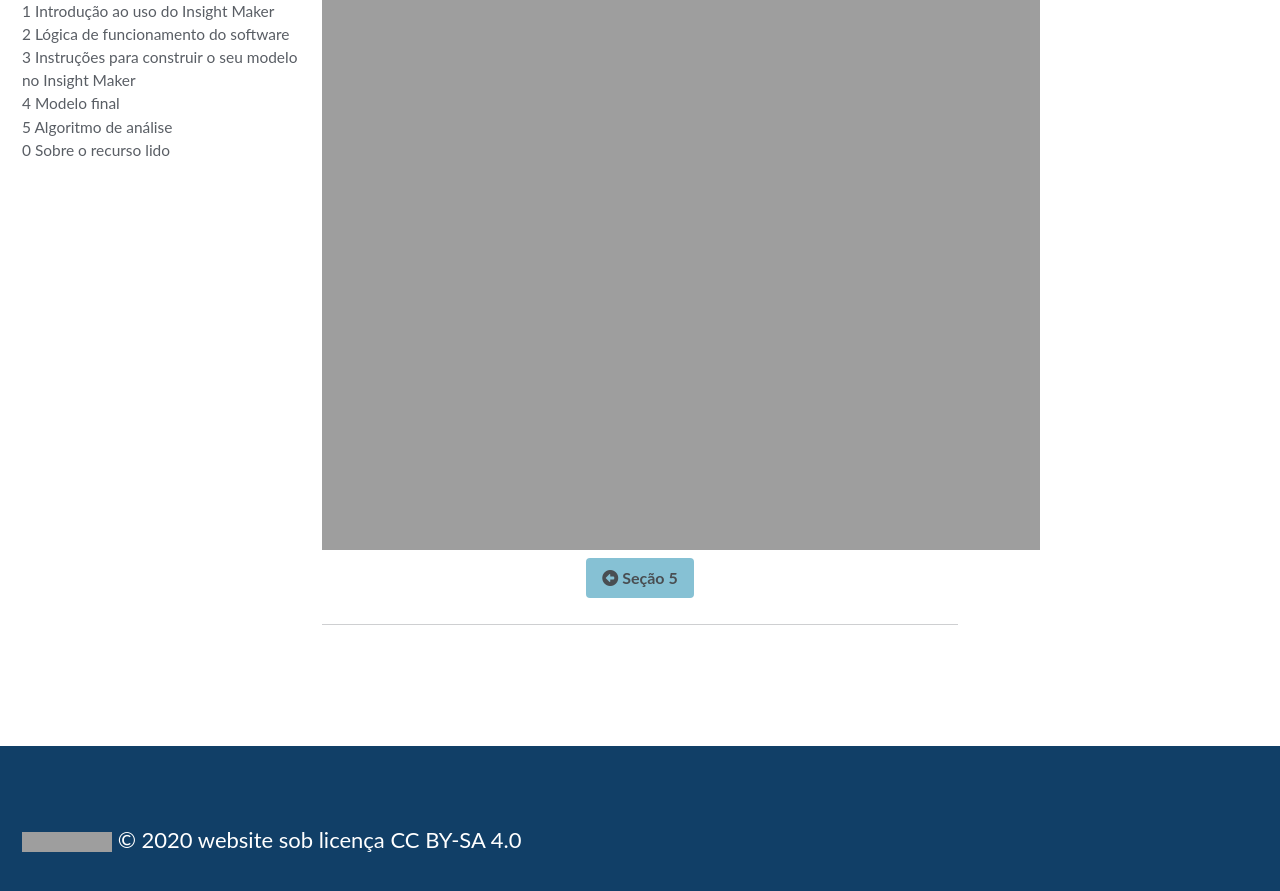
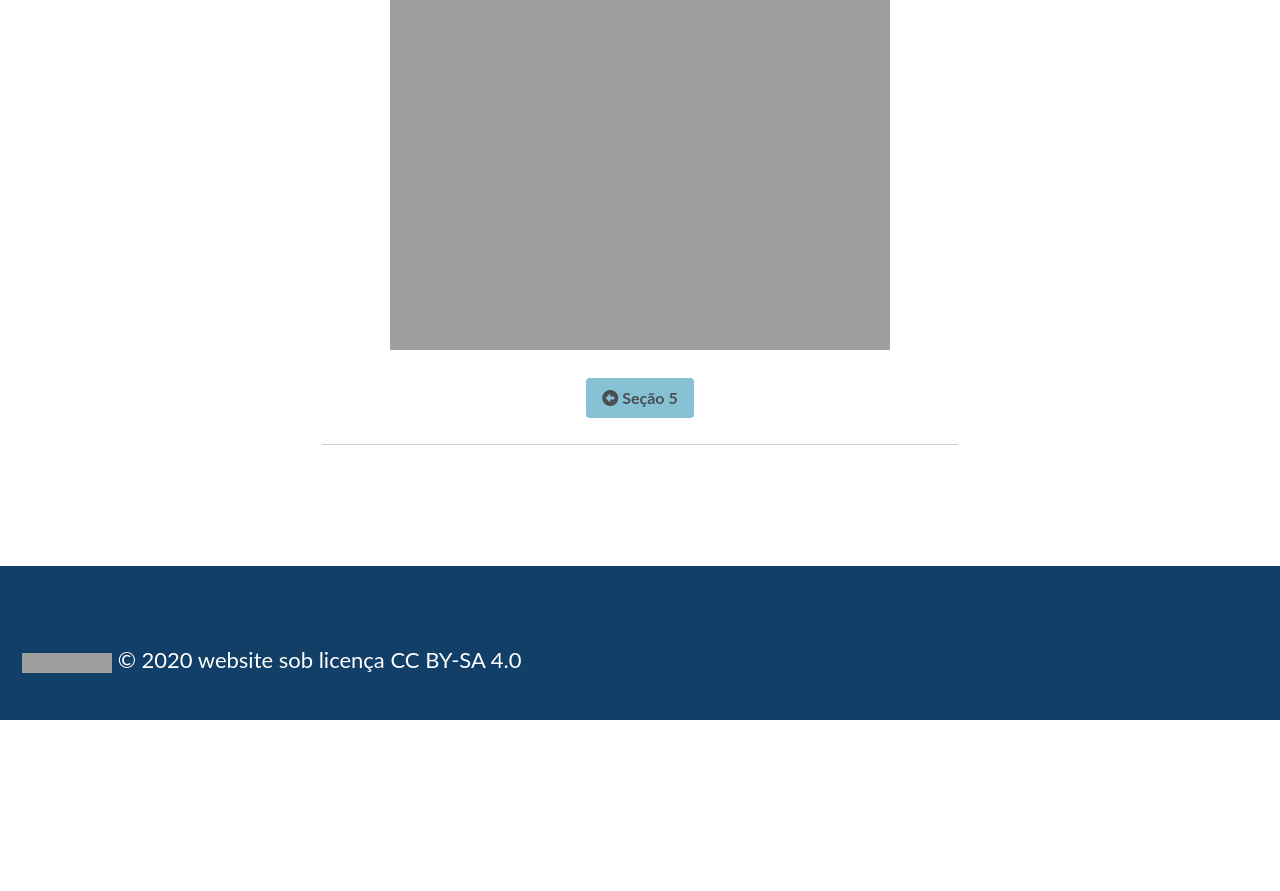
Before and after one commit to milenalauschner/MM, a Jekyll site: the page built from _pages/sobre.md, in a window 1280 px wide and 900 px high, scrolled down 1545 px. Shown: the top 891 px of the window. Built offline with Jekyll 4.4.1, drawn with Linux system fonts in a browser that asks for light colours; cached includes are drawn as plain includes; nearby versions of some CDN libraries; some web fonts are replaced; after the commit the page ends 2265 px from its top, so only the background shows below that; grey boxes are pictures that could not be loaded.

Commit message:
Update sobre.md

```diff
--- a/_pages/sobre.md
+++ b/_pages/sobre.md
@@ -31,7 +31,8 @@ COLOCAR PDF
 
 <embed src="http://milenalauschner.github.io/MM/assets/vercomofica.pdf" width="500" height="375">
 
-<iframe src="http://milenalauschner.github.io/MM/assets/vercomofica.pdf" style="width:718px; height:700px;" frameborder="0"></iframe>
+<p style="text-align: center;"><iframe src="http://milenalauschner.github.io/MM/assets/vercomofica.pdf" style="width:500px; height:500px;" frameborder="0"></iframe>
+</p>
 
 [<i class="fas fa-arrow-alt-circle-left"></i> Seção 5 ](https://milenalauschner.github.io/MM/seção5/){:
 .btn .btn--info}
```
